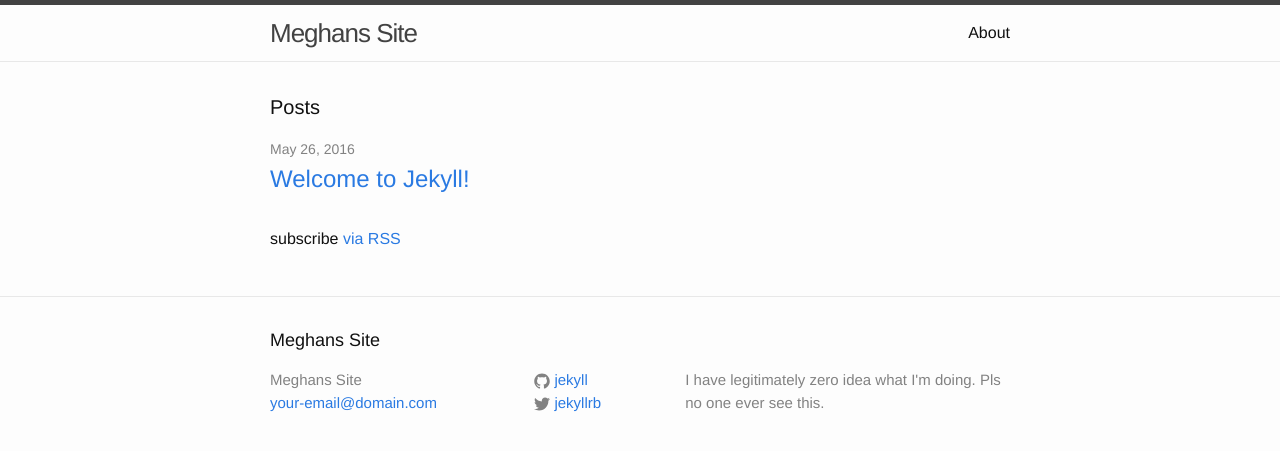
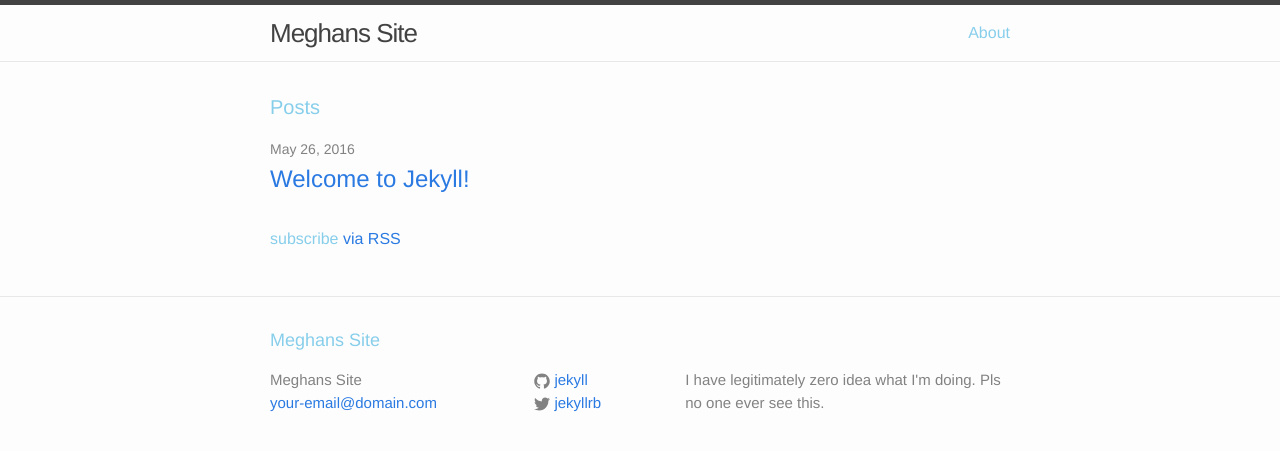
Before and after one commit to megmuldoon/megmuldoon.github.io, a Jekyll site: the page built from index.html, in a window 1280 px wide. Shown: the top 451 px of the page. Built offline with Jekyll 4.4.1, drawn with Linux system fonts in a browser that asks for light colours.

Commit message:
Update main.scss

```diff
--- a/css/main.scss
+++ b/css/main.scss
@@ -14,7 +14,7 @@ $base-line-height: 1.5;
 
 $spacing-unit:     30px;
 
-$text-color:       #111;
+$text-color:       skyblue;
 $background-color: #fdfdfd;
 $brand-color:      #2a7ae2;
 
```
